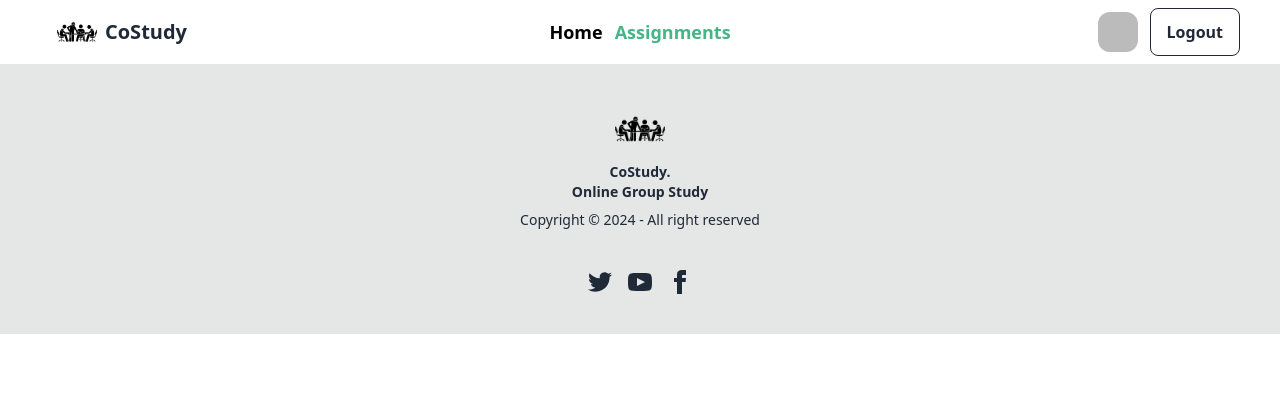
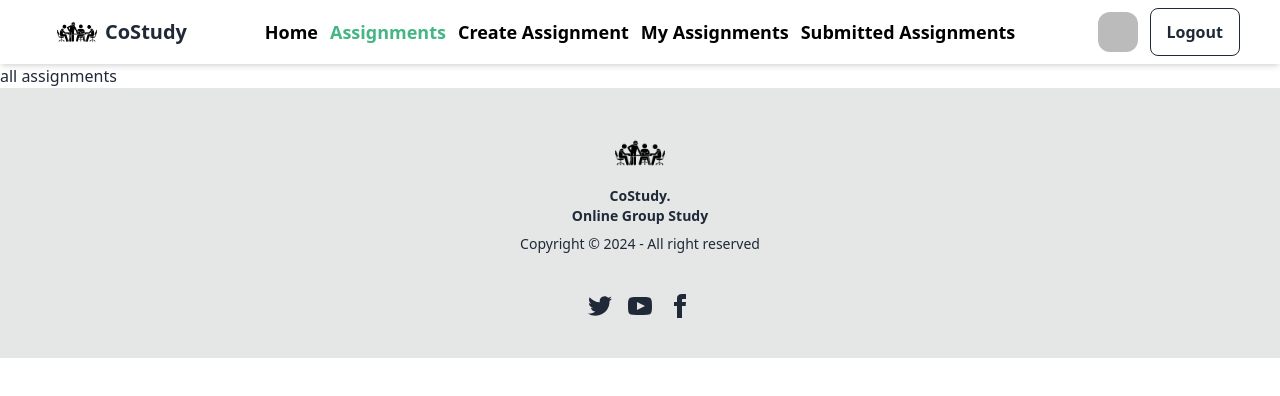
Before and after one commit to Sakhawat71/CoStudy-frontend, a React (Vite) app: page /assignments in a window 1280 px wide. Shown: the top 396 px of the page. Built offline with nearby package versions, Linux system fonts and the light colour scheme; no server answers; sample sign-in values are in the browser's storage.

Commit message:
assignments page -> assignments -> my assignments -> create assignments -> submitted assignments and privet Router

```diff
--- /dev/null
+++ b/src/Routers/PrivetRouter.jsx
@@ -0,0 +1,27 @@
+import PropTypes from 'prop-types';
+import { useContext } from 'react';
+import { AuthContext } from '../AuthProvider/AuthProvider';
+import { Navigate } from 'react-router-dom';
+
+const PrivetRouter = ({ children }) => {
+
+    const { user, loading } = useContext(AuthContext);
+
+
+    if (loading) {
+        return <span className="loading loading-spinner loading-lg"></span>
+    }
+
+    if(user){
+        return children;
+    }
+
+    return <Navigate state={location.pathname} to={'/login'}></Navigate>
+
+};
+
+PrivetRouter.propTypes = {
+    children: PropTypes.node,
+};
+
+export default PrivetRouter;
--- /dev/null
+++ b/src/pages/Assignments/Assignments.jsx
@@ -0,0 +1,10 @@
+
+const Assignments = () => {
+    return (
+        <div>
+            all assignments
+        </div>
+    );
+};
+
+export default Assignments;
--- /dev/null
+++ b/src/pages/CreateAssignment/CreateAssignment.jsx
@@ -0,0 +1,10 @@
+
+const CreateAssignment = () => {
+    return (
+        <div>
+            create assignment
+        </div>
+    );
+};
+
+export default CreateAssignment;
--- a/src/pages/Home/Navbar/Navbar.jsx
+++ b/src/pages/Home/Navbar/Navbar.jsx
@@ -23,6 +23,36 @@ const Navbar = () => {
                 }
             >Assignments</NavLink>
         </li>
+        {
+            user &&
+            <>
+                <li>
+                    <NavLink
+                        to={"/create-assignment"}
+                        className={({ isActive, isPending }) =>
+                            isPending ? "pending" : isActive ? "text-[#44b584]" : "text-black"
+                        }
+                    >Create Assignment</NavLink>
+                </li>
+                <li>
+                    <NavLink
+                        to={"/my-assignments"}
+                        className={({ isActive, isPending }) =>
+                            isPending ? "pending" : isActive ? "text-[#44b584]" : "text-black"
+                        }
+                    >My Assignments</NavLink>
+                </li>
+                <li>
+                    <NavLink
+                        to={"/submitted-assignments"}
+                        className={({ isActive, isPending }) =>
+                            isPending ? "pending" : isActive ? "text-[#44b584]" : "text-black"
+                        }
+                    >Submitted Assignments</NavLink>
+                </li>
+
+            </>
+        }
     </>
 
     // log out
--- /dev/null
+++ b/src/pages/MyAssignments/MyAssignments.jsx
@@ -0,0 +1,10 @@
+
+const MyAssignments = () => {
+    return (
+        <div>
+            my assignments
+        </div>
+    );
+};
+
+export default MyAssignments;
--- /dev/null
+++ b/src/pages/SubmittedAssignments/SubmittedAssignments.jsx
@@ -0,0 +1,10 @@
+
+const SubmittedAssignments = () => {
+    return (
+        <div>
+            submitted Assignments
+        </div>
+    );
+};
+
+export default SubmittedAssignments;
```
Also changed, not shown: src/Routers/Router.jsx (+19 -1 lines).
